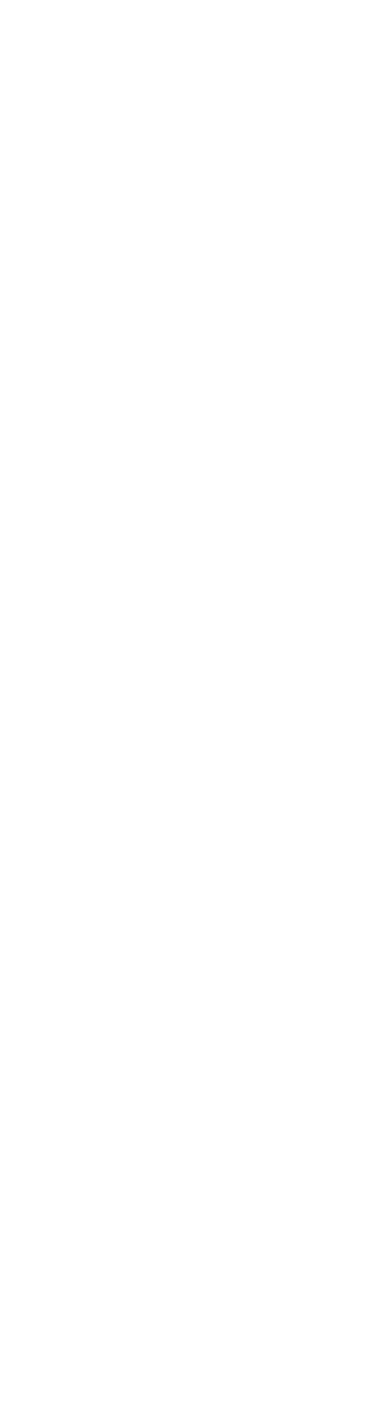
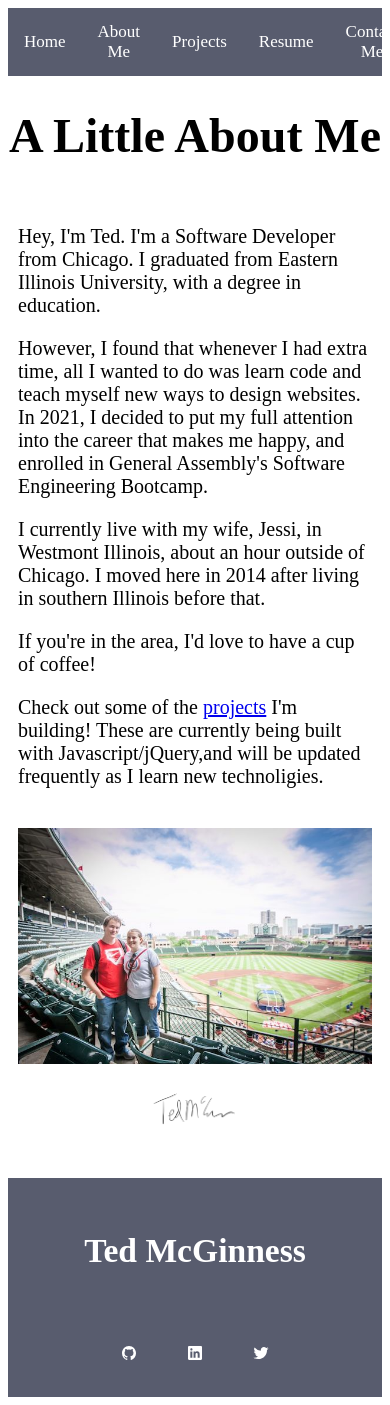
Before and after one commit to tmcginness/portfolio, a plain HTML site: page bio.html in a window 390 px wide. Before the commit the page ends 844 px from the top, so only its background shows below. Drawn offline with nearby package versions, Linux system fonts and the light colour scheme.

Commit message:
Added content to the bio page, and added hero image to homepage

```diff
--- a/bio.html
+++ b/bio.html
@@ -0,0 +1,83 @@
+<!DOCTYPE html>
+<html lang="en">
+
+<head>
+    <meta charset="UTF-8">
+    <link rel="stylesheet" href="style.css">
+    <script type="module" src="https://unpkg.com/ionicons@5.5.2/dist/ionicons/ionicons.esm.js"></script>
+    <script nomodule src="https://unpkg.com/ionicons@5.5.2/dist/ionicons/ionicons.js"></script>
+    <script src="https://code.jquery.com/jquery-3.2.1.min.js" integrity="sha256-hwg4gsxgFZhOsEEamdOYGBf13FyQuiTwlAQgxVSNgt4="
+        crossorigin="anonymous"></script>
+    <script src="app.js" charset="utf-8"></script>
+    <meta name="viewport" content="width=device-width, initial-scale=1.0">
+    <meta http-equiv="X-UA-Compatible" content="ie=edge">
+    <title>Ted McGinness</title>
+</head>
+
+<body>
+    <nav>
+        <div class="topnav">
+            <a href="index.html">Home</a>
+            <a href="bio.html">About Me</a>
+            <a href="projects.html">Projects</a>
+            <a href="resume.html">Resume</a>
+            <a href="contact.html">Contact Me</a>
+            <button class="mobile-menu" id="mobile-menu">
+                <ion-icon class="bars" name="menu-outline"></ion-icon>
+            </button>
+        </div>
+    </nav>
+    <h1 class="heading">A Little About Me</h1>
+    <div class="row">
+        <div class="column about">
+            <p>Hey, I'm Ted. I'm a Software Developer from Chicago. I graduated from Eastern Illinois University, with a degree
+                in education.</p>
+            <p>However, I found that whenever I had extra time, all I wanted to do was learn code and teach myself new ways
+                to design websites. In 2021, I decided to put my full attention into the career that makes me happy, and
+                enrolled in General Assembly's Software Engineering Bootcamp.</p>
+            <p>I currently live with my wife, Jessi, in Westmont Illinois, about an hour outside of Chicago. I moved here in
+                2014 after living in southern Illinois before that.</p>
+            <p>If you're in the area, I'd love to have a cup of coffee! </p>
+            <p>Check out some of the
+                <a href="projects.html"> projects</a> I'm building! These are currently being built with Javascript/jQuery,and will be updated frequently
+                as I learn new technoligies.</p>
+
+        </div>
+        <div class="column">
+            <img id="cubs" src="/imgs/ted-wife-cubs.jpg" alt="Ted's Signature">
+        </div>
+    </div>
+    <div id="sig">
+        <img src="/imgs/sig.png" alt="Ted's Signature">
+    </div>
+
+
+    <!--Footer-->
+    <footer>
+        <div class="footer-content">
+            <h3>Ted McGinness</h3>
+            <p></p>
+
+            <ul class="socials">
+                <li>
+                    <a href="#">
+                        <ion-icon name="logo-github"></ion-icon>
+                    </a>
+                </li>
+                <li>
+                    <a href="#">
+                        <ion-icon name="logo-linkedin"></ion-icon>
+                    </a>
+                </li>
+                <li>
+                    <a href="#">
+                        <ion-icon name="logo-twitter"></ion-icon>
+                    </a>
+                </li>
+            </ul>
+        </div>
+    </footer>
+
+</body>
+
+</html>
--- a/style.css
+++ b/style.css
@@ -1,7 +1,16 @@
+:root {
+    --blue: #181d66;
+    --grey: #585c6e;
+}
+
 .topnav {
-    background-color: #92B2B9;
+    background-color: var(--grey);
+    width: 100%;
     overflow: hidden;
     display: flex;
+    position: sticky;
+    z-index: 1;
+    align-items: center;
     justify-content: space-around;
     margin-bottom: 20px;
 }
@@ -20,6 +29,147 @@
 /* Change the color of links on hover */
 
 .topnav a:hover {
-    background-color: #f0a8bb;
+    background-color: var(--blue);
     color: white;
 }
+
+.mobile-menu {
+    color: white;
+    font-size: 2rem;
+    border: 0;
+    background-color: transparent;
+    cursor: pointer;
+    display: none;
+}
+
+/* Homepage hero styles */
+
+.hero {
+    display: flex;
+    background: url("./imgs/hero.jpeg");
+    align-items: center;
+    justify-content: end;
+    height: 70vh;
+    background-size: cover;
+    background-position: center;
+    margin: auto;
+}
+
+.blurb {
+    width: 30%;
+    padding: 0.625rem;
+    border-radius: 6px;
+    box-shadow: 0px 2px 15px 2px;
+    background-color: rgba(255, 255, 255, 0.678);
+    margin: 10%;
+}
+
+.blurb p {
+    line-height: 1.4;
+}
+
+/* End homepage hero styles */
+
+/* About me styling */
+
+.heading {
+    text-align: center;
+    font-size: 3em;
+}
+
+.about p {
+    font-size: 20px;
+}
+
+#sig {
+    text-align: center;
+    margin: 0 auto;
+}
+
+#sig img {
+    width: 30%;
+}
+
+.row {
+    display: flex;
+    width: 80%;
+    margin: auto;
+    justify-content: center;
+    align-content: center;
+}
+
+.column {
+    flex: 50%;
+    padding: 50px;
+}
+
+/* End about me  styles */
+
+/* Footer Styles */
+
+.footer-content {
+    display: flex;
+    align-items: center;
+    justify-content: center;
+    flex-direction: column;
+    text-align: center;
+}
+
+.footer-content h3 {
+    font-size: 2.1rem;
+    line-height: 3rem;
+    color: white;
+}
+
+.footer-content p {
+    max-width: 500px;
+    margin: 10px auto;
+    line-height: 28px;
+    font-size: 14px;
+    color: white;
+}
+
+.socials {
+    list-style: none;
+    display: flex;
+    align-items: center;
+    justify-content: center;
+    padding: 0;
+}
+
+.socials li {
+    margin: 0 15px;
+}
+
+.socials a {
+    text-decoration: none;
+    color: #fff;
+    padding: 10px;
+}
+
+footer {
+    background-color: var(--grey);
+    padding: 1rem;
+    text-align: center;
+    margin: 2rem 0 0;
+}
+
+/* End footer styles */
+
+/* Media Queries */
+
+@media screen and (max-width: 600px) {
+    .row {
+        display: block;
+        width: 100%;
+    }
+    .column {
+        padding: 10px;
+    }
+    #cubs {
+        width: 100%;
+    }
+    #sig {
+        width: 100%;
+    }
+}
```
Also changed, not shown: contact.html (+61 -0 lines), index.html (+52 -7 lines), projects.html (+61 -0 lines), resume.html (+61 -0 lines), imgs/hero.jpeg (added), imgs/sig.png (added), imgs/ted-wife-cubs.jpg (added).
